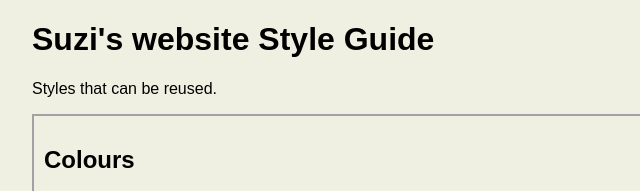
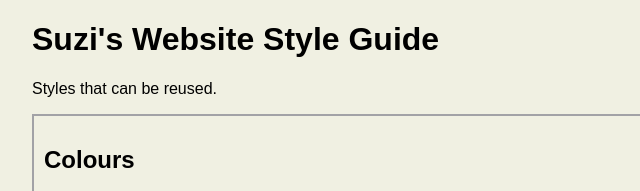
Before and after one commit to Suzanka/stylesguide, a plain HTML site: page index.html in a window 1280 px wide. Shown: the top 191 px of the page, 96-736 px from the left. Drawn offline with nearby package versions, Linux system fonts and the light colour scheme; a web font is replaced by a local one.

Commit message:
Change capitalisation index.html

```diff
--- a/index.html
+++ b/index.html
@@ -13,7 +13,7 @@
 </head>
 <body>
 <header>
-  <h1>Suzi's website Style Guide</h1>
+  <h1>Suzi's Website Style Guide</h1>
   <p>Styles that can be reused.</p>
 </header>
 <section>
```
